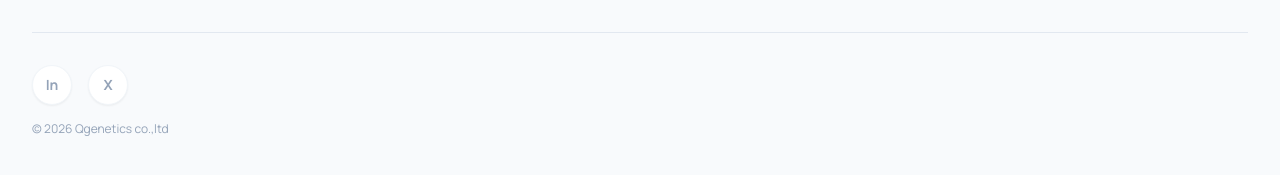
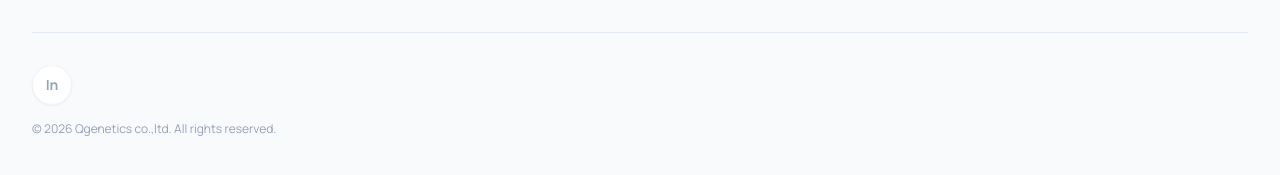
Before and after one commit to layerrama/qgenetics-website-renewal, a Next.js app: page / in a window 1280 px wide. Shown: the part 3760-3935 px from the top of the page. Built offline with nearby package versions, Linux system fonts and the light colour scheme; a web font is replaced by a local one.

Commit message:
Refine footer social links and copyright

```diff
--- a/src/components/Footer.tsx
+++ b/src/components/Footer.tsx
@@ -72,12 +72,6 @@ export default function Footer() {
             >
               <span className="text-sm font-bold">In</span>
             </a>
-            <a
-              className="flex size-10 items-center justify-center rounded-full border border-slate-100 bg-white text-slate-400 shadow-sm transition-all hover:bg-primary/5 hover:text-primary dark:border-slate-700 dark:bg-slate-800"
-              href="#"
-            >
-              <span className="text-sm font-bold">X</span>
-            </a>
           </div>
           <p className="text-xs text-slate-400 dark:text-slate-500">{copy.copyright}</p>
         </div>
--- a/src/constants/content.ts
+++ b/src/constants/content.ts
@@ -165,7 +165,7 @@ export const content = {
         }
       ],
       address: "#401, Research and Business Development Foundation, 26, Kyungheedae-ro, Dongdaemun-gu, Seoul, Republic of Korea",
-      copyright: "© 2026 Qgenetics co.,ltd"
+      copyright: "© 2026 Qgenetics co.,ltd. All rights reserved."
     }
   },
   kr: {
@@ -334,7 +334,7 @@ export const content = {
         }
       ],
       address: "서울특별시 동대문구 경희대로 26,\n(구)이과대학 동관 401호",
-      copyright: "© 2026 Qgenetics co.,ltd"
+      copyright: "© 2026 Qgenetics co.,ltd. All rights reserved."
     }
   }
 } as const;
```
